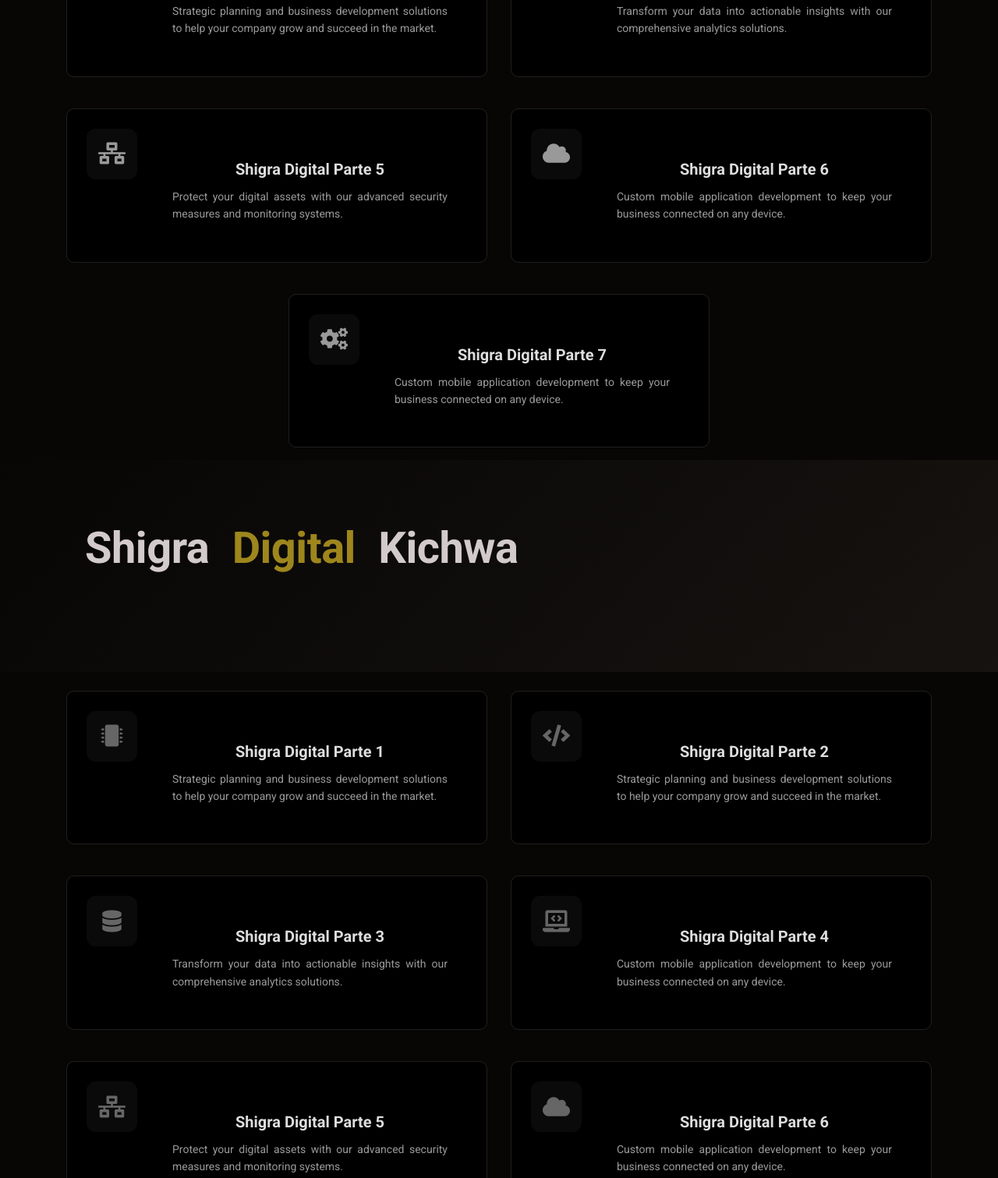
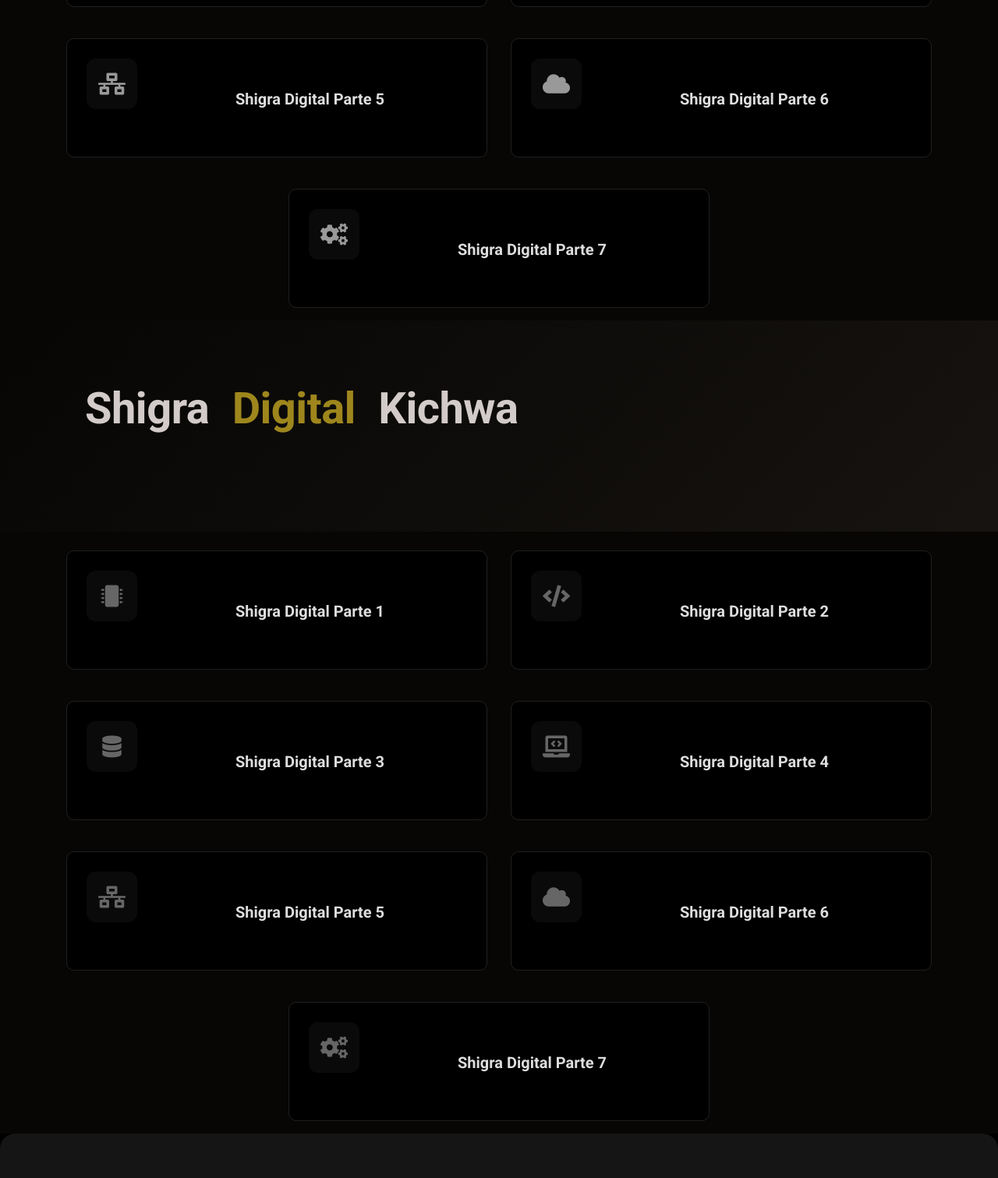
Before and after one commit to Darkspace-45/Pagina-Final, a plain HTML site: page course-details.html in a window 1280 px wide. Shown: the part 1289-2800 px from the top of the page at 78% size. Drawn offline with nearby package versions, Linux system fonts and the light colour scheme; some packages are replaced by stand-ins of ours.

Commit message:
Pagina Final

```diff
--- a/course-details.html
+++ b/course-details.html
@@ -138,10 +138,6 @@
               <h4 data-es="Shigra Digital Parte 1" data-en="Shigra Digital Part 1">
                 Shigra Digital Parte 1
               </h4>
-              <p>
-                Strategic planning and business development solutions to help
-                your company grow and succeed in the market.
-              </p>
             </div>
           </div>
         </div>
@@ -155,10 +151,6 @@
               <h4 data-es="Shigra Digital Parte 2" data-en="Shigra Digital Part 2">
                 Shigra Digital Parte 2
               </h4>
-              <p>
-                Strategic planning and business development solutions to help
-                your company grow and succeed in the market.
-              </p>
             </div>
           </div>
         </div>
@@ -172,10 +164,6 @@
               <h4 data-es="Shigra Digital Parte 3" data-en="Shigra Digital Part 3">
                 Shigra Digital Parte 3
               </h4>
-              <p>
-                Strategic planning and business development solutions to help
-                your company grow and succeed in the market.
-              </p>
             </div>
           </div>
         </div>
@@ -189,10 +177,6 @@
               <h4 data-es="Shigra Digital Parte 4" data-en="Shigra Digital Part 4">
                 Shigra Digital Parte 4
               </h4>
-              <p>
-                Transform your data into actionable insights with our
-                comprehensive analytics solutions.
-              </p>
             </div>
           </div>
         </div>
@@ -204,10 +188,6 @@
             </div>
             <div class="content">
               <h4 data-es="Shigra Digital Parte 5" data-en="Shigra Digital Part 5">Redes</h4>
-              <p>
-                Protect your digital assets with our advanced security
-                measures and monitoring systems.
-              </p>
             </div>
           </div>
         </div>
@@ -221,10 +201,6 @@
               <h4 data-es="Shigra Digital Parte 6" data-en="Shigra Digital Part 6">
                 Shigra Digital Parte 6
               </h4>
-              <p>
-                Custom mobile application development to keep your business
-                connected on any device.
-              </p>
             </div>
           </div>
         </div>
@@ -238,10 +214,6 @@
               <h4 data-es="Shigra Digital Parte 7" data-en="Shigra Digital Part 7">
                 Shigra Digital Parte 7
               </h4>
-              <p>
-                Custom mobile application development to keep your business
-                connected on any device.
-              </p>
             </div>
           </div>
         </div>
@@ -279,10 +251,6 @@
             <div class="content">
               <h4 data-es="Shigra Digital Parte 1" data-en="Shigra Digital Part 1">
                 Shigra Digital Parte 1</h4>
-              <p>
-                Strategic planning and business development solutions to help
-                your company grow and succeed in the market.
-              </p>
             </div>
           </div>
         </div>
@@ -294,10 +262,6 @@
             </div>
             <div class="content">
               <h4>Shigra Digital Parte 2</h4>
-              <p>
-                Strategic planning and business development solutions to help
-                your company grow and succeed in the market.
-              </p>
             </div>
           </div>
         </div>
@@ -309,10 +273,6 @@
             </div>
             <div class="content">
               <h4>Shigra Digital Parte 3</h4>
-              <p>
-                Transform your data into actionable insights with our
-                comprehensive analytics solutions.
-              </p>
             </div>
           </div>
         </div>
@@ -324,10 +284,6 @@
             </div>
             <div class="content">
               <h4>Shigra Digital Parte 4</h4>
-              <p>
-                Custom mobile application development to keep your business
-                connected on any device.
-              </p>
             </div>
           </div>
         </div>
@@ -339,10 +295,6 @@
             </div>
             <div class="content">
               <h4>Shigra Digital Parte 5</h4>
-              <p>
-                Protect your digital assets with our advanced security
-                measures and monitoring systems.
-              </p>
             </div>
           </div>
         </div>
@@ -354,10 +306,6 @@
             </div>
             <div class="content">
               <h4>Shigra Digital Parte 6</h4>
-              <p>
-                Custom mobile application development to keep your business
-                connected on any device.
-              </p>
             </div>
           </div>
         </div>
@@ -368,10 +316,6 @@
             </div>
             <div class="content">
               <h4>Shigra Digital Parte 7</h4>
-              <p>
-                Custom mobile application development to keep your business
-                connected on any device.
-              </p>
             </div>
           </div>
         </div>
```
